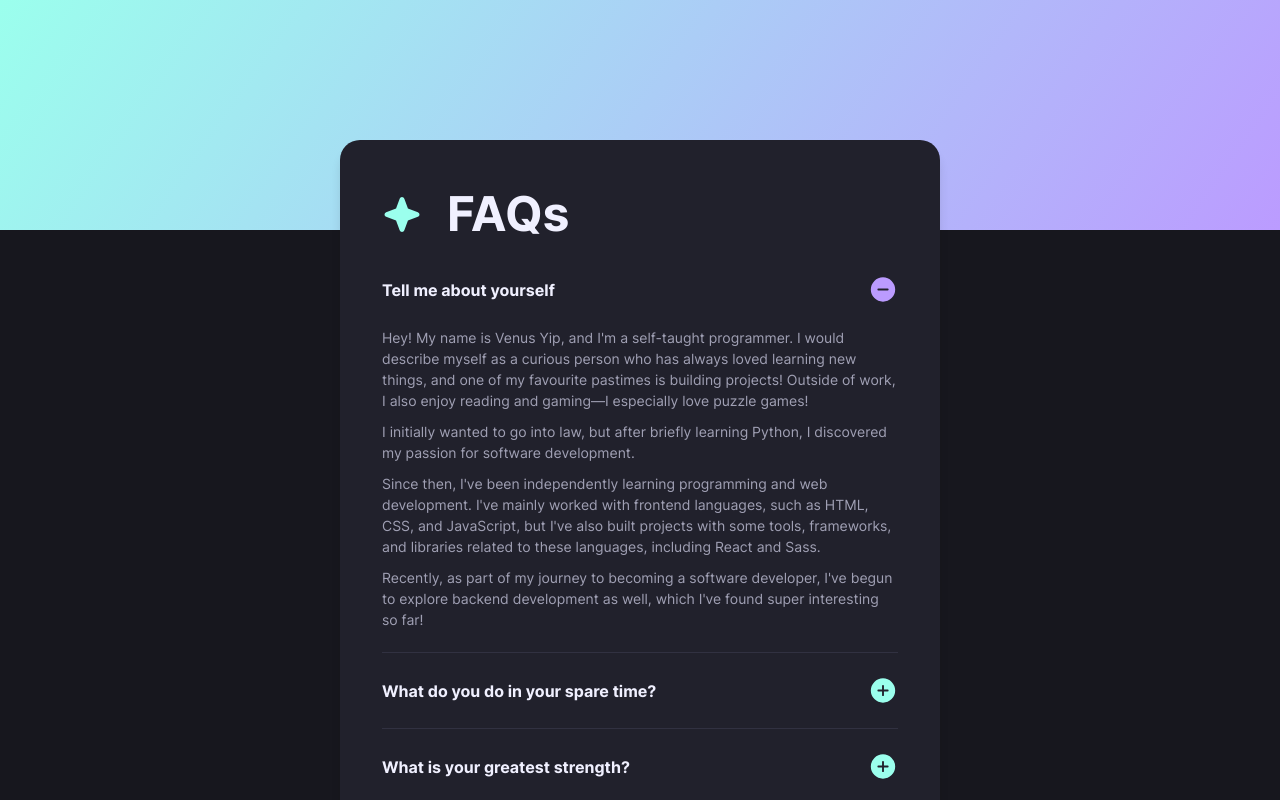
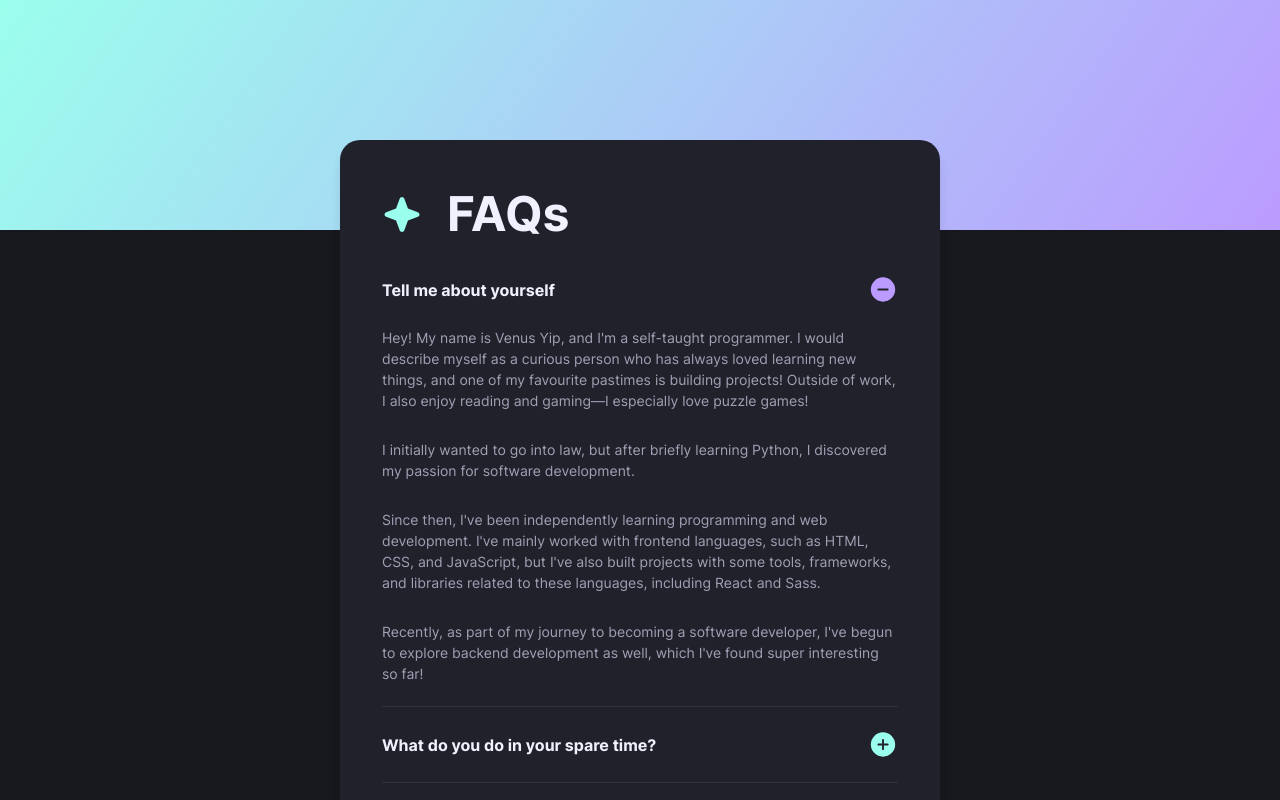
Before and after one commit to VenusY/faq-accordion, a React app: page / in a window 1280 px wide. Shown: the top 800 px of the page. Built offline with nearby package versions, Linux system fonts and the light colour scheme.

Commit message:
Move font-size property to paragraph elements and change spacing

```diff
--- a/src/styles/scss/App.scss
+++ b/src/styles/scss/App.scss
@@ -33,7 +33,6 @@ body {
   background-repeat: no-repeat;
   background-size: 100% 230px;
   font-family: 'Inter', sans-serif;
-  font-size: u.rem(14);
   color: var(--clr-font-primary);
 }
 
--- a/src/styles/scss/QuestionsSection.scss
+++ b/src/styles/scss/QuestionsSection.scss
@@ -63,10 +63,11 @@
   }
 
   &__paragraph {
+    font-size: u.rem(14);
     color: var(--clr-font-secondary);
 
     &:not(:last-child) {
-      margin-bottom: u.rem(10);
+      margin-bottom: 2em;
     }
 
     &:last-child {
```
